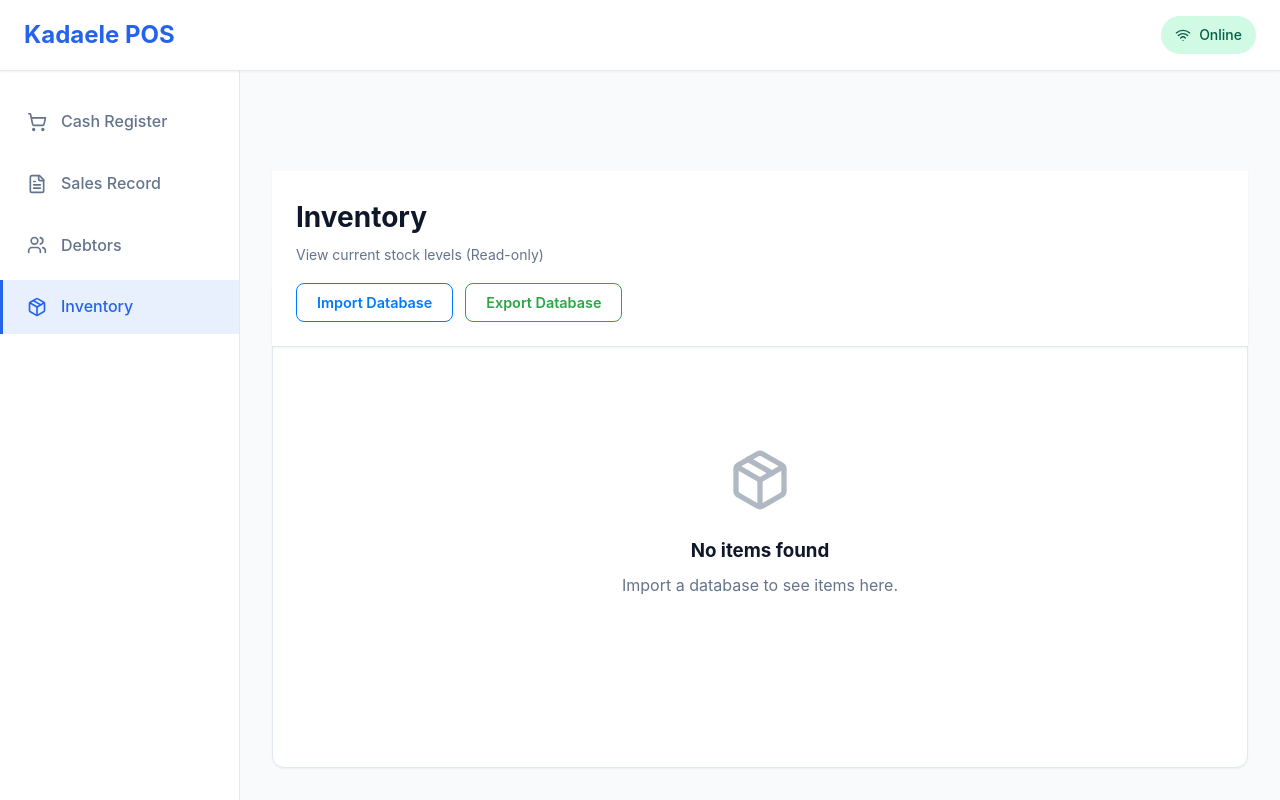
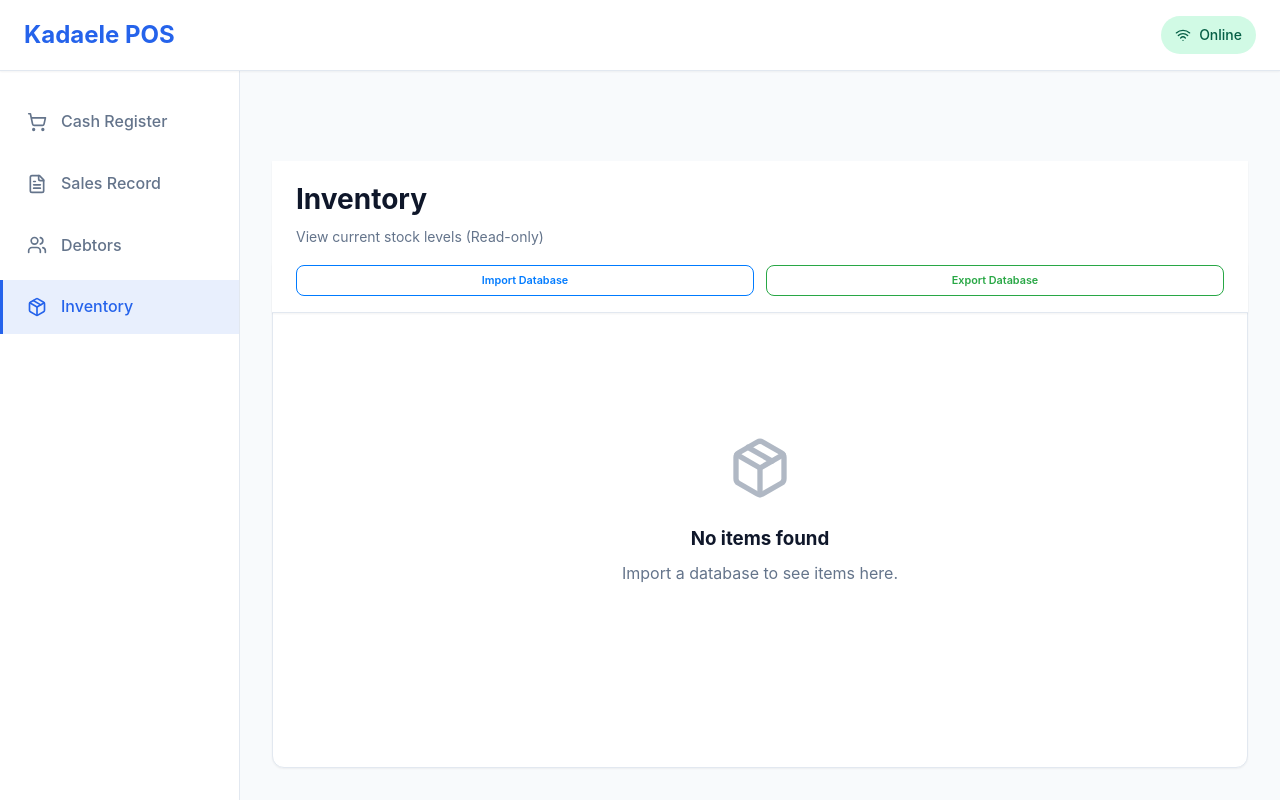
Before and after one commit to sinitasaare/kadaele-shopkeeper2, a React (Vite) app: page /inventory in a window 1280 px wide. Built offline with nearby package versions, Linux system fonts and the light colour scheme; the HTML template or start-up script is replaced by a standard one.

Commit message:
Update Inventory.css

```diff
--- a/src/screens/Inventory.css
+++ b/src/screens/Inventory.css
@@ -5,13 +5,13 @@
   flex-direction: column;
 }
 
-/* Screen Header - STICKS under app-header when scrolled */
+/* Screen Header - moved up closer to nav strip */
 .inventory-header {
   background: white;
-  padding: 1.5rem;
+  padding: 1rem 1.5rem; /* Reduced top/bottom padding */
   border-bottom: 1px solid var(--border);
   position: sticky;
-  top: 68px; /* Height of app-header (56px + 12px padding) */
+  top: 58px; /* Reduced from 68px - now 10px closer to nav strip */
   z-index: 50;
   box-shadow: var(--shadow-sm);
 }
@@ -35,18 +35,19 @@
   margin: 0;
 }
 
-/* Header buttons */
+/* Header buttons - 2-column layout, 75% smaller width, 25% smaller font */
 .header-actions {
-  display: flex;
+  display: grid;
+  grid-template-columns: 1fr 1fr; /* Two equal columns */
   gap: 0.75rem;
   margin-top: 1rem;
 }
 
 .btn {
-  padding: 0.625rem 1.25rem;
+  padding: 0.5rem 0.75rem; /* Reduced padding (75% width) */
   border-radius: 0.5rem;
   border: 1px solid;
-  font-size: 0.9rem;
+  font-size: 0.675rem; /* Reduced 25% from 0.9rem */
   font-weight: 600;
   cursor: pointer;
   transition: all 0.2s ease;
@@ -75,7 +76,7 @@
   background: #d1fae5;
 }
 
-/* Content card (scrolls under sticky header) */
+/* Rest of the CSS stays exactly the same */
 .content-card {
   flex: 1;
   display: flex;
@@ -86,6 +87,8 @@
   overflow: hidden;
   margin: 1.5rem;
 }
+
+/* ... [all other styles remain unchanged] ... */
 
 .empty-state {
   flex: 1;
```
